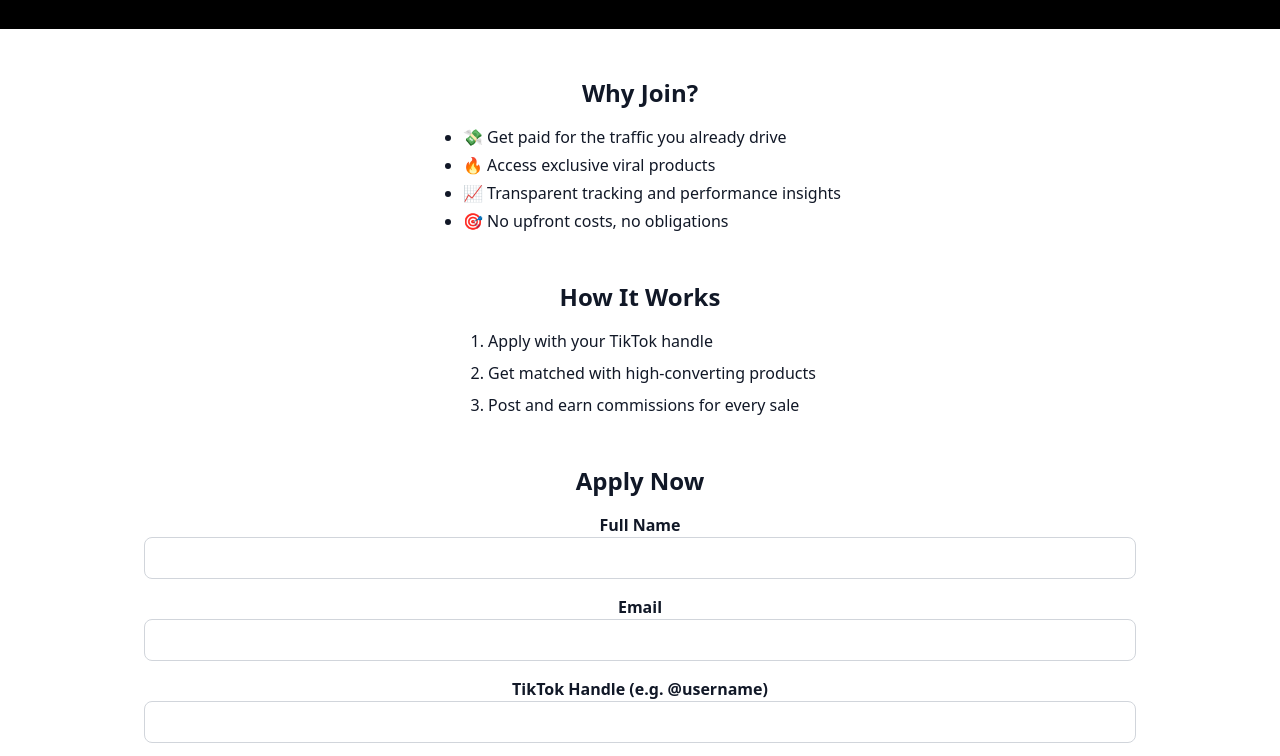
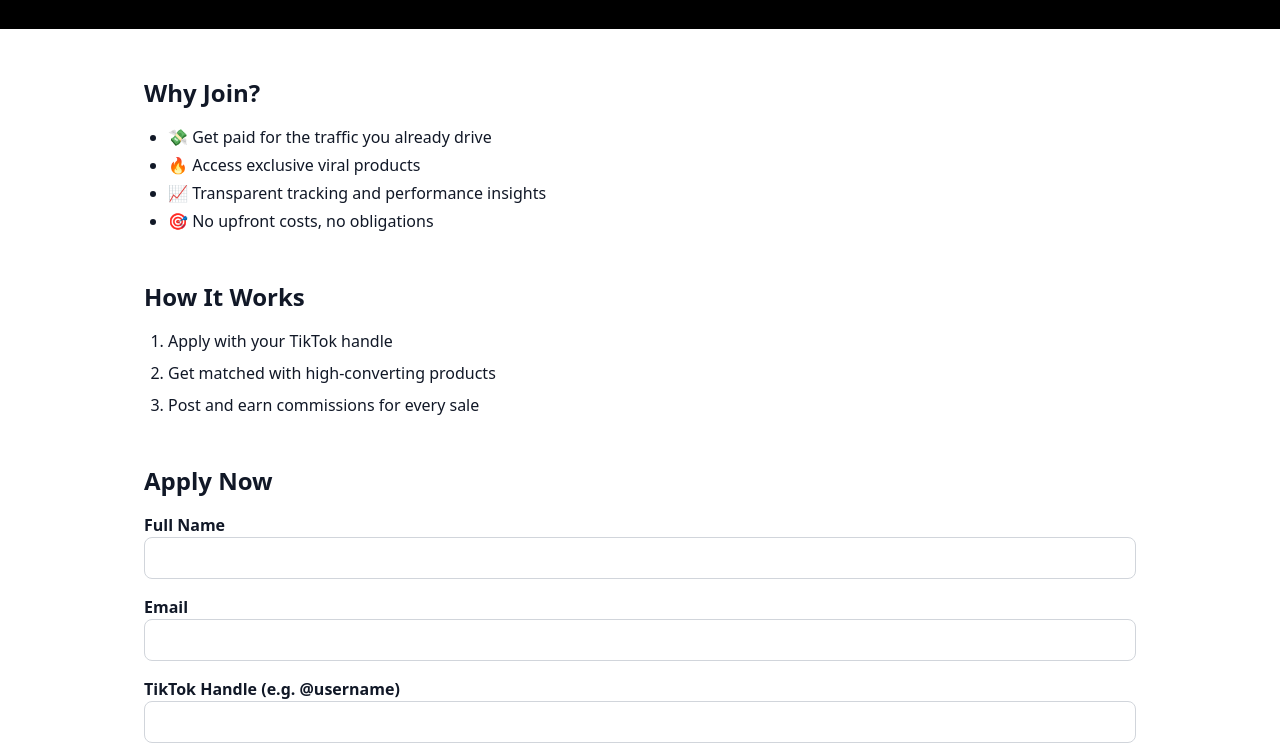
Before and after one commit to Trendpilotcaptain/Trendpilot, a plain HTML site: page creator.html in a window 1280 px wide. Shown: the part 111-867 px from the top of the page. Drawn offline with nearby package versions, Linux system fonts and the light colour scheme.

Commit message:
Update creator.html

```diff
--- a/creator.html
+++ b/creator.html
@@ -8,16 +8,16 @@
 </head>
 <body class="bg-white text-gray-900 font-sans">
   <header class="bg-black text-white py-8">
-    <div class="max-w-5xl mx-auto px-4 text-center">
+    <div class="max-w-5xl mx-auto px-4">
       <h1 class="text-4xl font-bold">Become a TrendPilot Creator</h1>
       <p class="mt-2 text-lg">Join a curated network of TikTok creators earning commissions promoting top-performing products.</p>
     </div>
   </header>
 
-  <main class="max-w-5xl mx-auto px-4 py-12 space-y-12 text-center">
+  <main class="max-w-5xl mx-auto px-4 py-12 space-y-12">
     <section>
       <h2 class="text-2xl font-bold mb-4">Why Join?</h2>
-      <ul class="list-disc pl-6 space-y-1 text-left inline-block text-left">
+      <ul class="list-disc pl-6 space-y-1">
         <li>💸 Get paid for the traffic you already drive</li>
         <li>🔥 Access exclusive viral products</li>
         <li>📈 Transparent tracking and performance insights</li>
@@ -27,7 +27,7 @@
 
     <section>
       <h2 class="text-2xl font-bold mb-4">How It Works</h2>
-      <ol class="list-decimal pl-6 space-y-2 text-left inline-block">
+      <ol class="list-decimal pl-6 space-y-2">
         <li>Apply with your TikTok handle</li>
         <li>Get matched with high-converting products</li>
         <li>Post and earn commissions for every sale</li>
```
